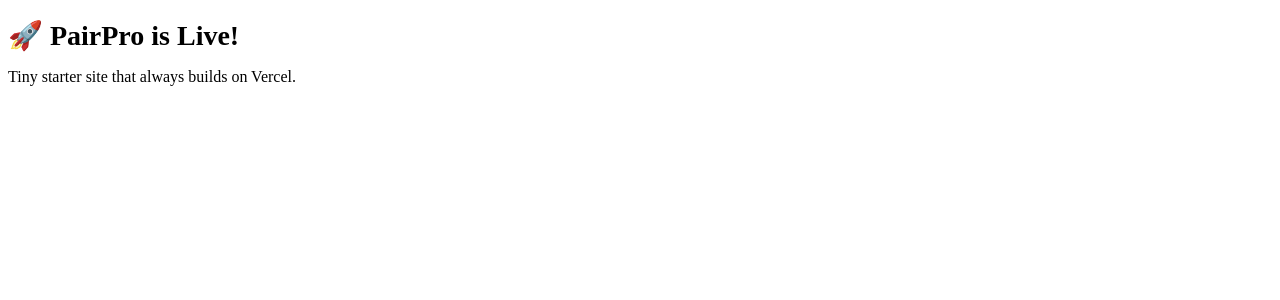
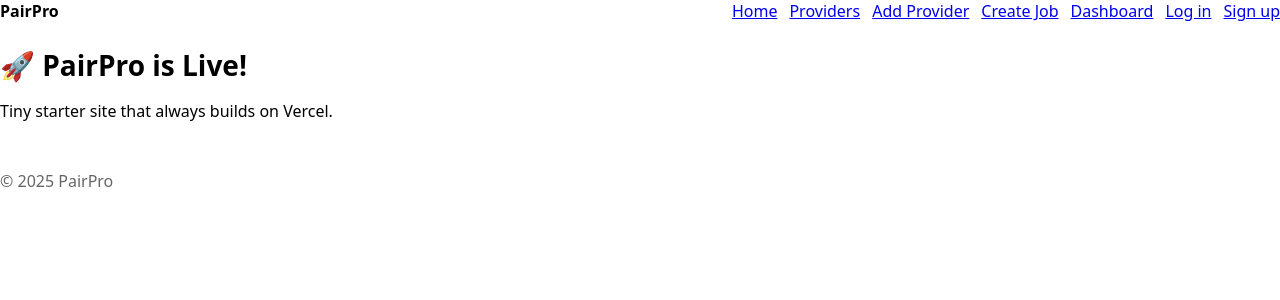
Before and after one commit to ProPairApp/pairpro-frontend, a Next.js app: page / in a window 1280 px wide. Shown: the top 300 px of the page. Built offline with nearby package versions, Linux system fonts and the light colour scheme.

Commit message:
Create layout.jsx

```diff
--- /dev/null
+++ b/app/layout.jsx
@@ -0,0 +1,47 @@
+// app/layout.jsx
+
+export const metadata = {
+  title: "PairPro",
+  description: "Pairing homeowners with trusted pros",
+};
+
+export default function RootLayout({ children }) {
+  return (
+    <html lang="en">
+      <body
+        style={{
+          maxWidth: 720,
+          margin: "0 auto",
+          padding: 24,
+          fontFamily: "system-ui, sans-serif",
+        }}
+      >
+        <header
+          style={{
+            display: "flex",
+            justifyContent: "space-between",
+            alignItems: "center",
+            marginBottom: 24,
+          }}
+        >
+          <strong>PairPro</strong>
+          <nav style={{ display: "flex", gap: 12, flexWrap: "wrap" }}>
+            <a href="/">Home</a>
+            <a href="/providers">Providers</a>
+            <a href="/providers/new">Add Provider</a>
+            <a href="/jobs/new">Create Job</a>
+            <a href="/dashboard">Dashboard</a>
+            <a href="/auth/login">Log in</a>
+            <a href="/auth/signup">Sign up</a>
+          </nav>
+        </header>
+
+        {children}
+
+        <footer style={{ marginTop: 48, opacity: 0.6 }}>
+          © {new Date().getFullYear()} PairPro
+        </footer>
+      </body>
+    </html>
+  );
+}
```
